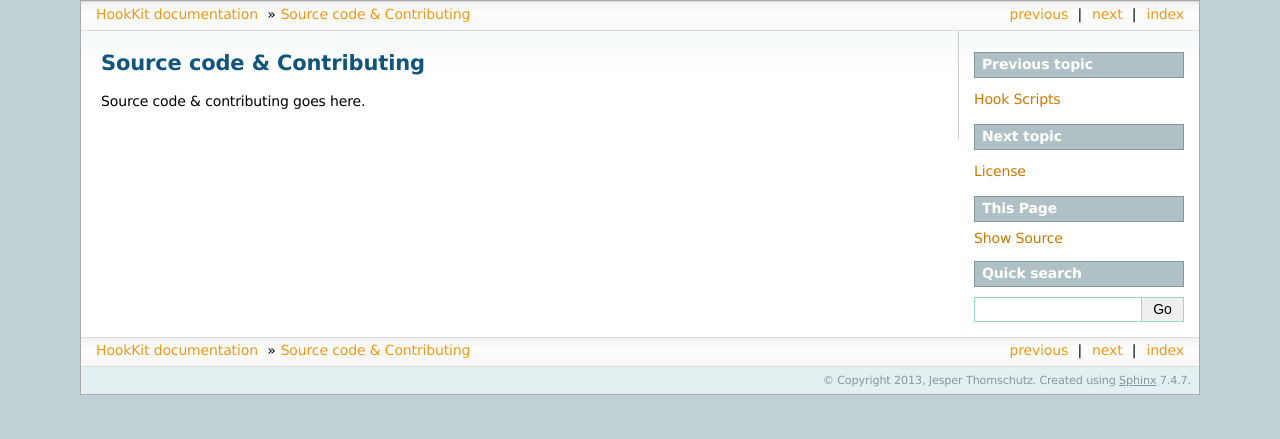
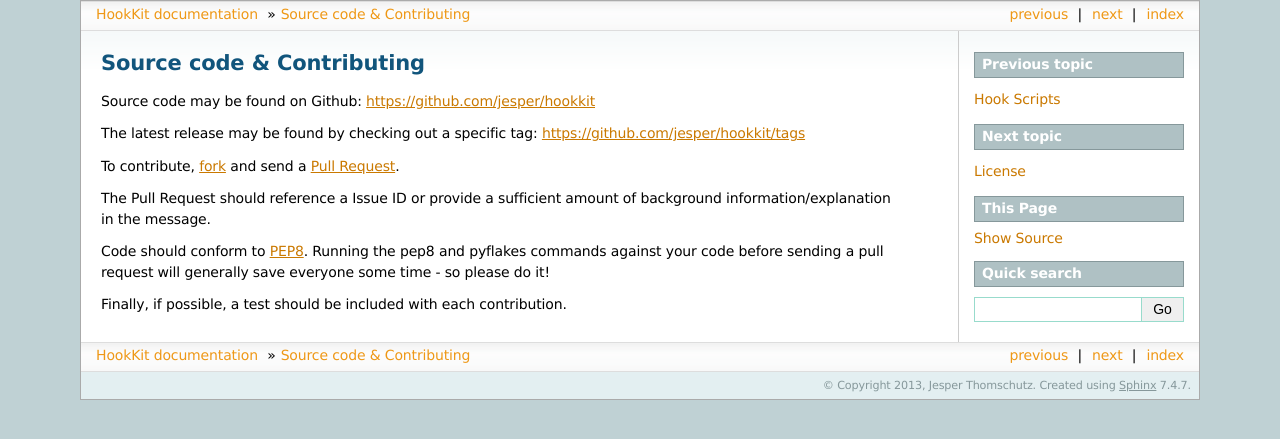
Before and after one commit to jesper/hookkit, a Sphinx documentation site: the page built from docs/source_and_contributing.rst, in a window 1280 px wide. Shown: the top 439 px of the page. Built offline with Sphinx 7.4.7, drawn with Linux system fonts in a browser that asks for light colours.

Commit message:
Contribution documentation

```diff
--- a/docs/source_and_contributing.rst
+++ b/docs/source_and_contributing.rst
@@ -1,4 +1,16 @@
 Source code & Contributing
 ==========================
 
-Source code & contributing goes here.
+Source code may be found on Github:
+https://github.com/jesper/hookkit
+
+The latest release may be found by checking out a specific tag:
+https://github.com/jesper/hookkit/tags
+
+To contribute, `fork <https://help.github.com/articles/fork-a-repo>`_ and send a `Pull Request <https://help.github.com/articles/using-pull-requests>`_.
+
+The Pull Request should reference a Issue ID or provide a sufficient amount of background information/explanation in the message.
+
+Code should conform to `PEP8 <http://www.python.org/dev/peps/pep-0008/>`_. Running the pep8 and pyflakes commands against your code before sending a pull request will generally save everyone some time - so please do it!
+
+Finally, if possible, a test should be included with each contribution.
```
